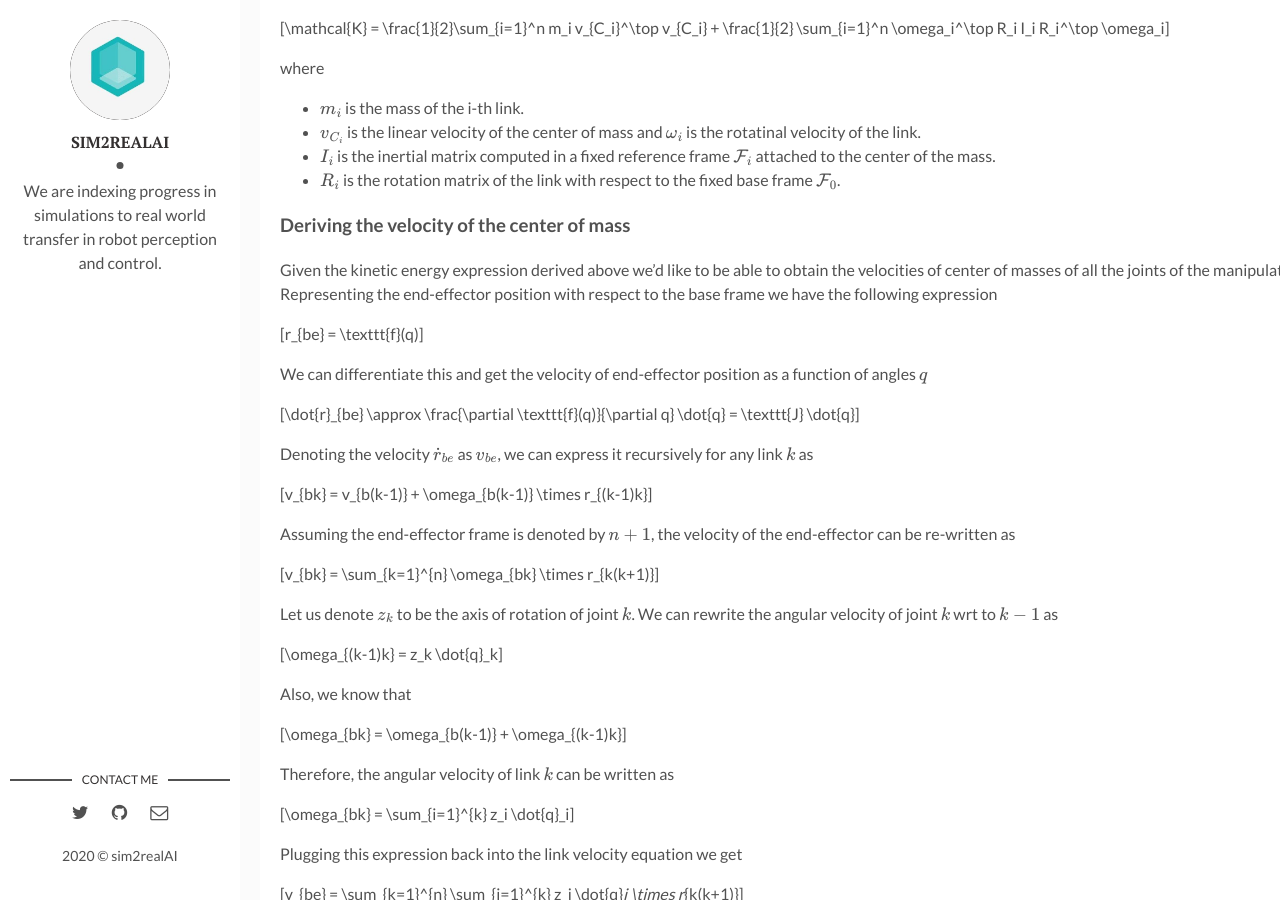
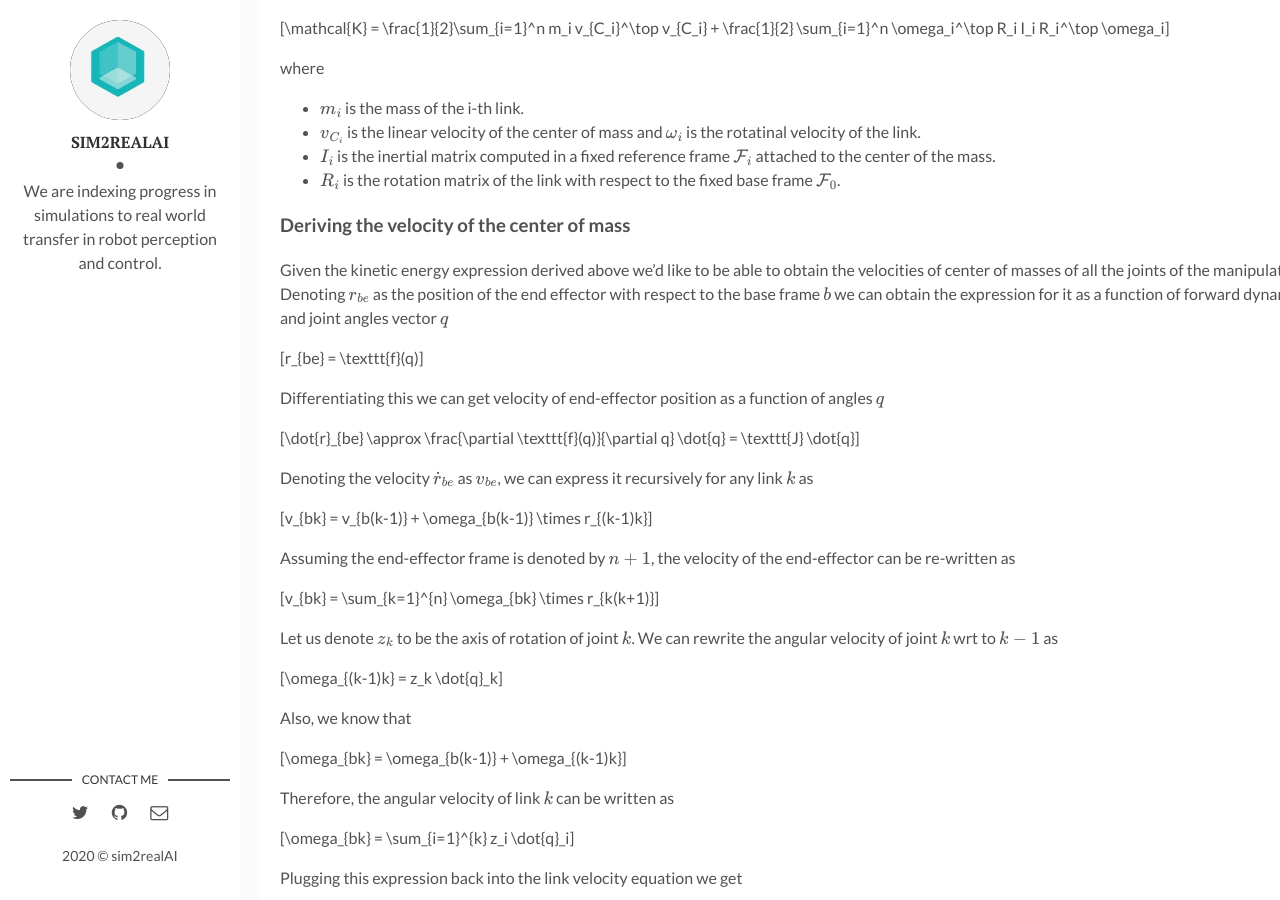
Before and after one commit to backupsim2realai/backupsim2realai.github.io, a Jekyll site: the page built from _posts/2019-04-15-Dynamic-Model-Of-Manipulators.markdown, in a window 1280 px wide and 900 px high, scrolled down 2250 px. Built offline with Jekyll 4.4.1, drawn with Linux system fonts in a browser that asks for light colours; formulas are drawn with MathJax 3.

Commit message:
minor fixes
Signed-off-by: Ankur Handa <ahanda@nvidia.com>

```diff
--- a/_posts/2019-04-15-Dynamic-Model-Of-Manipulators.markdown
+++ b/_posts/2019-04-15-Dynamic-Model-Of-Manipulators.markdown
@@ -130,11 +130,11 @@ where
 
 ### Deriving the velocity of the center of mass
 
-Given the kinetic energy expression derived above we'd like to be able to obtain the velocities of center of masses of all the joints of the manipulator. Representing the end-effector position with respect to the base frame we have the following expression
+Given the kinetic energy expression derived above we'd like to be able to obtain the velocities of center of masses of all the joints of the manipulator. Denoting $$r_{be}$$ as the position of the end effector with respect to the base frame $$b$$ we can obtain the expression for it as a function of forward dynamics and joint angles vector $$q$$
 
 $$r_{be} = \texttt{f}(q)$$
 
-We can differentiate this and get the velocity of end-effector position as a function of angles $$q$$
+Differentiating this we can get velocity of end-effector position as a function of angles $$q$$
 
 $$\dot{r}_{be} \approx  \frac{\partial \texttt{f}(q)}{\partial q} \dot{q} = \texttt{J} \dot{q}$$
 
```
